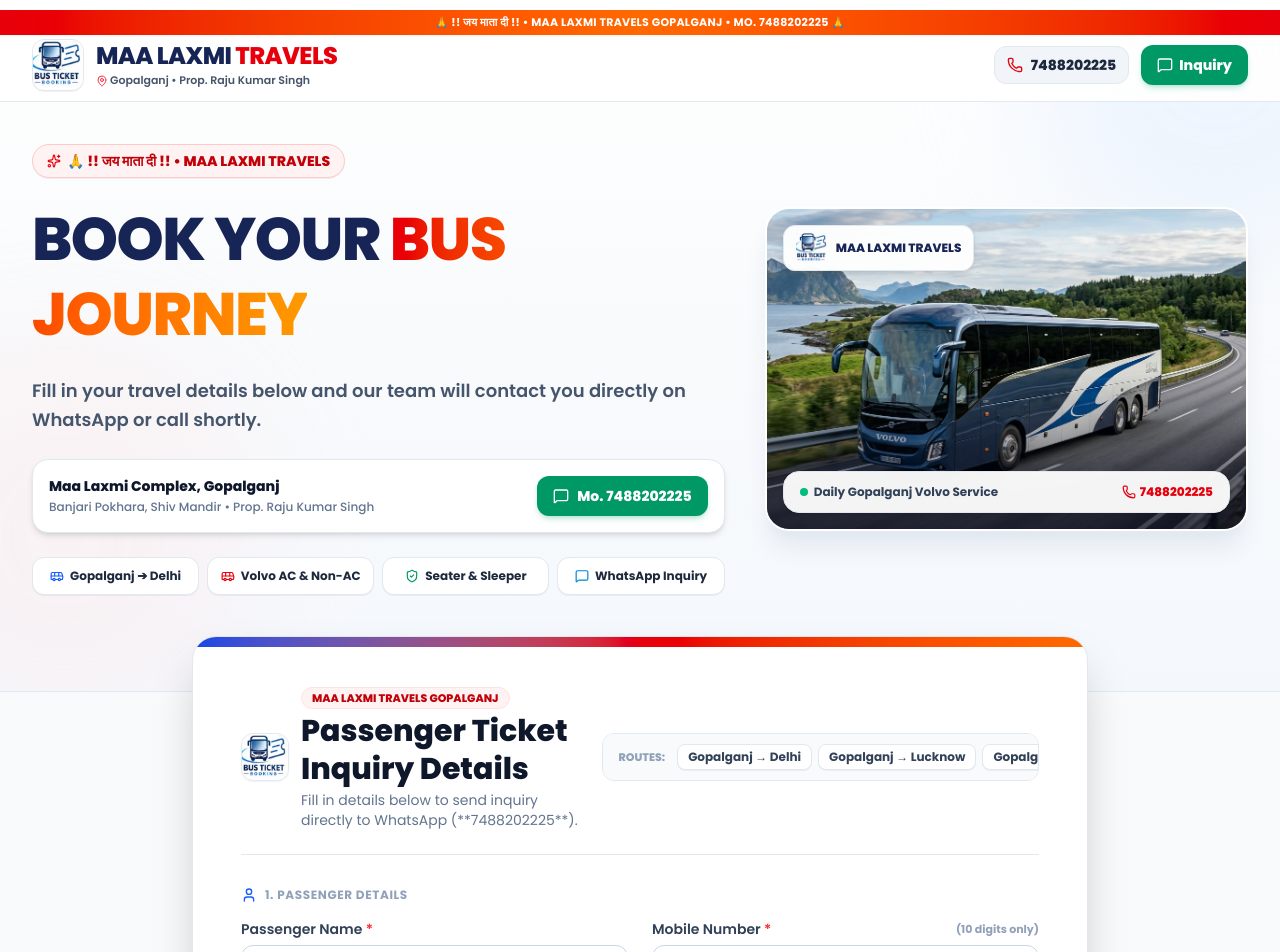
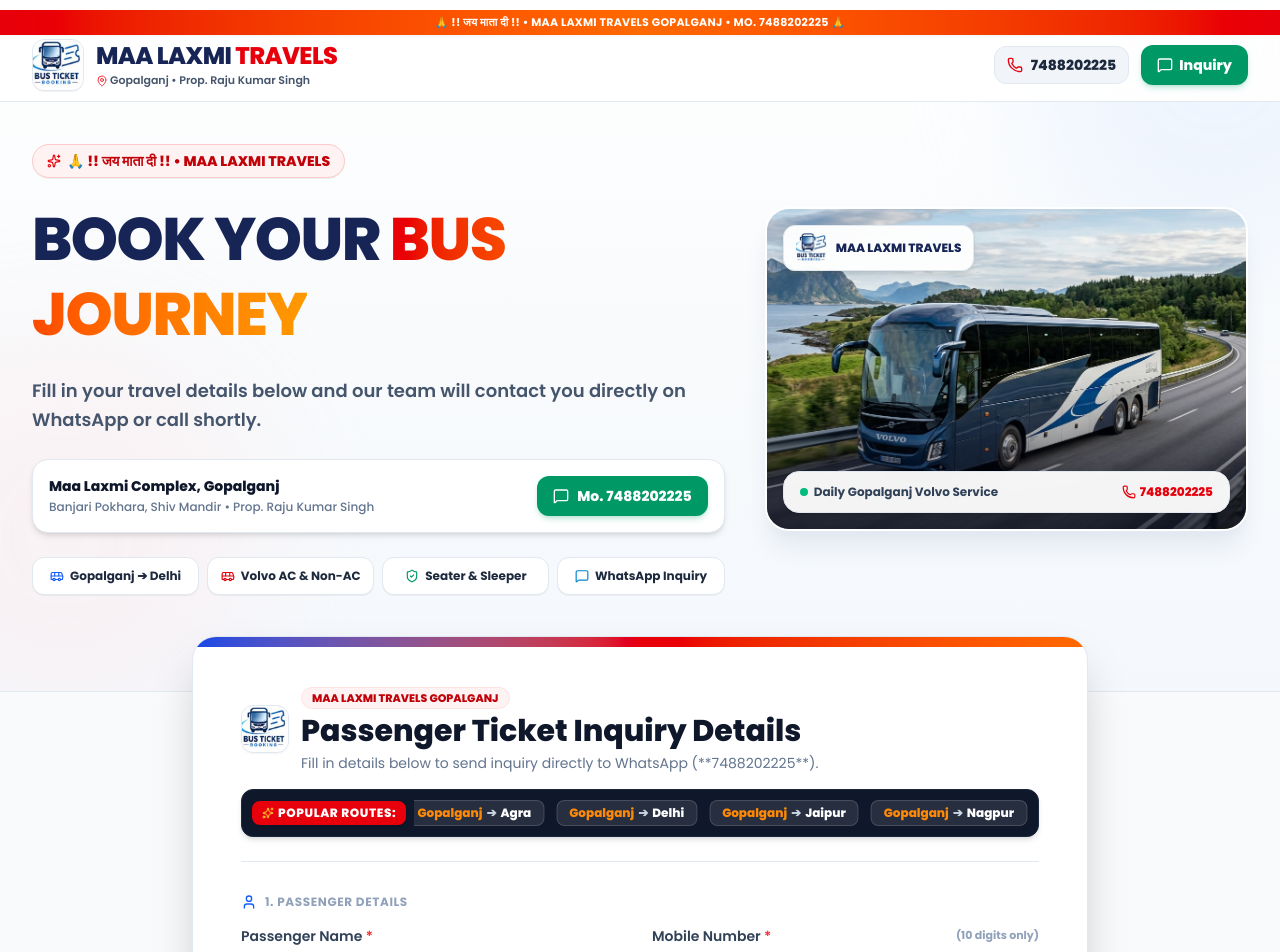
Before and after one commit to 11mdasjad/Bus_Enquiry, a Next.js app: page / in a window 1280 px wide. Shown: the top 952 px of the page. Built offline with nearby package versions, Linux system fonts and the light colour scheme.

Commit message:
feat: add continuous moving route ticker slider for Gopalganj to requested cities

```diff
--- a/src/app/globals.css
+++ b/src/app/globals.css
@@ -15,7 +15,8 @@
 
 /* Custom Scrollbar */
 ::-webkit-scrollbar {
-  width: 8px;
+  width: 6px;
+  height: 6px;
 }
 
 ::-webkit-scrollbar-track {
@@ -50,6 +51,15 @@
   }
 }
 
+@keyframes marquee {
+  0% {
+    transform: translateX(0%);
+  }
+  100% {
+    transform: translateX(-50%);
+  }
+}
+
 .animate-float {
   animation: float 5s ease-in-out infinite;
 }
@@ -58,17 +68,12 @@
   animation: pulse-subtle 3s ease-in-out infinite;
 }
 
-/* Glassmorphism Utilities */
-.glass-card {
-  background: rgba(255, 255, 255, 0.85);
-  backdrop-filter: blur(16px);
-  -webkit-backdrop-filter: blur(16px);
-  border: 1px solid rgba(255, 255, 255, 0.6);
+.animate-marquee {
+  display: flex;
+  width: max-content;
+  animation: marquee 20s linear infinite;
 }
 
-.glass-dark {
-  background: rgba(15, 23, 42, 0.8);
-  backdrop-filter: blur(16px);
-  -webkit-backdrop-filter: blur(16px);
-  border: 1px solid rgba(255, 255, 255, 0.1);
+.animate-marquee:hover {
+  animation-play-state: paused;
 }
--- a/src/components/BookingForm.tsx
+++ b/src/components/BookingForm.tsx
@@ -21,7 +21,8 @@
   AlertCircle,
   CheckCircle2,
   Plus,
-  Minus
+  Minus,
+  Sparkles
 } from "lucide-react";
 import { bookingFormSchema, BookingFormData, BookingSubmissionData } from "@/types/booking";
 
@@ -67,12 +68,19 @@
   const sleeperDisplay = typeof currentSleeperVal === "number" && !isNaN(currentSleeperVal) ? currentSleeperVal : 0;
   const totalSeatsSelected = seaterDisplay + sleeperDisplay;
 
+  // New Requested Moving Ticker Routes from Gopalganj
   const popularRoutes = [
+    { from: "Gopalganj", to: "Siliguri" },
+    { from: "Gopalganj", to: "Lucknow" },
+    { from: "Gopalganj", to: "Agra" },
     { from: "Gopalganj", to: "Delhi" },
-    { from: "Gopalganj", to: "Lucknow" },
-    { from: "Gopalganj", to: "Kanpur" },
-    { from: "Gopalganj", to: "Gorakhpur" },
+    { from: "Gopalganj", to: "Jaipur" },
+    { from: "Gopalganj", to: "Nagpur" },
+    { from: "Gopalganj", to: "Bangalore" },
   ];
+
+  // Duplicated list for smooth infinite moving marquee loop
+  const marqueeRoutes = [...popularRoutes, ...popularRoutes];
 
   const handleRouteSelect = (from: string, to: string) => {
     setValue("pickupLocation", from, { shouldValidate: true });
@@ -132,7 +140,7 @@
 
           {/* Header Info */}
           <div className="mb-6 sm:mb-8 border-b border-slate-200 pb-5 sm:pb-6">
-            <div className="flex flex-col md:flex-row md:items-center justify-between gap-4">
+            <div className="flex flex-col gap-4">
               <div className="flex items-start sm:items-center space-x-3">
                 <div className="relative w-10 h-10 sm:w-12 sm:h-12 shrink-0 rounded-xl overflow-hidden border border-slate-200 p-0.5 bg-white shadow-xs">
                   <Image
@@ -156,21 +164,32 @@
                 </div>
               </div>
 
-              {/* Scrollable Popular Routes Shortcuts for Mobile */}
-              <div className="flex items-center gap-1.5 overflow-x-auto pb-1 max-w-full no-scrollbar bg-slate-50 p-2 sm:p-2.5 rounded-xl border border-slate-200">
-                <span className="text-[10px] sm:text-[11px] font-extrabold text-slate-400 uppercase px-1.5 shrink-0">
-                  Routes:
-                </span>
-                {popularRoutes.map((route, idx) => (
+              {/* Continuous Moving Marquee Routes Ticker */}
+              <div className="bg-slate-900 text-white rounded-xl p-2.5 overflow-hidden border border-slate-800 shadow-md">
+                <div className="flex items-center space-x-2">
+                  <div className="flex items-center space-x-1 px-2.5 py-1 bg-red-600 rounded-lg text-[10px] sm:text-xs font-black tracking-wider uppercase shrink-0 shadow-sm">
+                    <Sparkles className="w-3 h-3 text-amber-300 animate-spin-slow" />
+                    <span>POPULAR ROUTES:</span>
+                  </div>
+
+                  {/* Moving Ticker Container */}
+                  <div className="overflow-hidden relative flex-1">
+                    <div className="animate-marquee flex items-center space-x-3">
+                      {marqueeRoutes.map((route, idx) => (
                         <button
                           key={idx}
                           type="button"
                           onClick={() => handleRouteSelect(route.from, route.to)}
-                    className="text-[11px] sm:text-xs font-bold px-2.5 py-1 rounded-lg bg-white border border-slate-200 text-slate-700 hover:border-red-500 hover:text-red-600 transition shadow-2xs cursor-pointer shrink-0"
+                          className="text-[11px] sm:text-xs font-bold px-3 py-1 rounded-lg bg-white/10 hover:bg-red-600 text-white border border-white/15 transition cursor-pointer shrink-0 flex items-center space-x-1"
                         >
-                    {route.from} → {route.to}
+                          <span className="text-orange-400 font-extrabold">{route.from}</span>
+                          <span className="text-slate-300">➔</span>
+                          <span className="text-white font-extrabold">{route.to}</span>
                         </button>
                       ))}
+                    </div>
+                  </div>
+                </div>
               </div>
             </div>
           </div>
```
Lines whose indentation alone changed are shown as unchanged.
